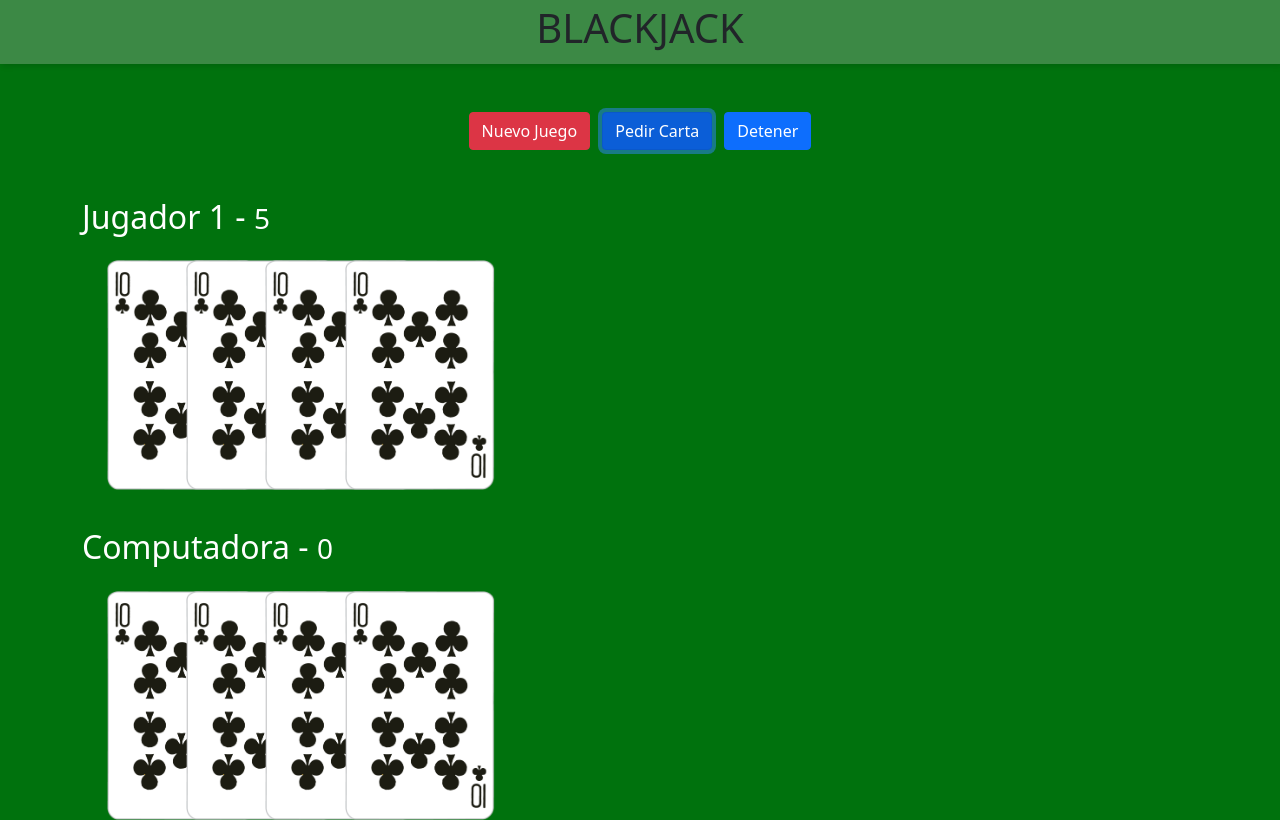
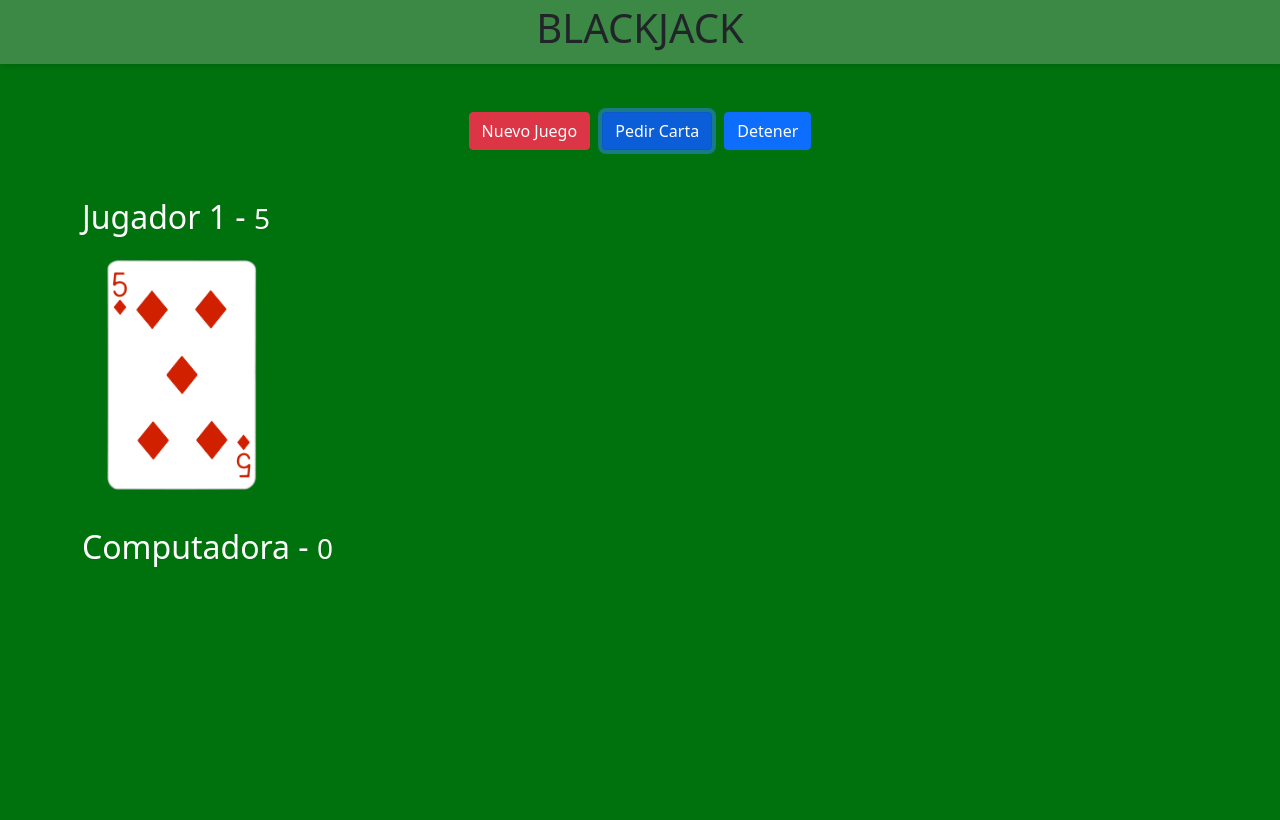
Before and after one commit to Jhon-Contreras/curso-js-moderno, a plain HTML site: page 02-blackjack/index.html in a window 1280 px wide. Both pictures are taken after a click on the button "Pedir Carta". Drawn offline with nearby package versions, Linux system fonts and the light colour scheme.

Commit message:
Creacion de etiquetas IMG en html, que van mostrandose de acuerdo a la carta random que va saliendo al hacer click, además, logica de puntos

```diff
--- a/02-blackjack/assets/js/juego.js
+++ b/02-blackjack/assets/js/juego.js
@@ -25,6 +25,9 @@ const btnDetener = document.querySelector('#btnDetener');
 // etiquetas small con puntos
 const puntosHtml = document.getElementsByTagName('small');
 
+// referencia a divs cartas
+const divCartasJugador = document.querySelector('#jugador-cartas');
+const divCartasComputadora = document.querySelector('#computadora-cartas');
 
 
 // funciona para crear deck de cartas
@@ -95,6 +98,20 @@ btnPedir.addEventListener('click', () => { //un callback, es una funcion ()=> qu
 
     puntosHtml[0].innerText = puntosJugador;
 
+    // creamos la etiqueta img
+    const imgCarta = document.createElement('img');
+    imgCarta.src = `assets/img/cartas/${carta}.png`; //carta dinamica
+    imgCarta.className = 'cartaImg'; // clase de las etiquetas img
+    // imgCarta.classList.add('cartaImg'); // otra alternativa para agregar clase
+    divCartasJugador.append( imgCarta );
 
+    // condiciones
+    // evaluamos si el jugador tiene mas de 21 puntos
+    if (puntosJugador > 21) {
+        console.warn('Perdiste');
+        btnPedir.disabled = true; //bloqueamos boton pedirCarta
+    } else if(puntosJugador === 21) {  // en caso el jugador logra 21, gana
+        console.warn('Ganaste');
+    }
 
 });
--- a/02-blackjack/index.html
+++ b/02-blackjack/index.html
@@ -36,10 +36,8 @@
             <div class="col-12">
                 <h2 class="mb-4">Jugador 1 - <small>0</small> </h2>
                 <div id="jugador-cartas" class="height-box">
-                    <img src="assets/img/cartas/10C.png" class="cartaImg" alt="">
-                    <img src="assets/img/cartas/10C.png" class="cartaImg" alt="">
-                    <img src="assets/img/cartas/10C.png" class="cartaImg" alt="">
-                    <img src="assets/img/cartas/10C.png" class="cartaImg" alt="">
+
+
                 </div>
             </div>
         </div>
@@ -49,10 +47,7 @@
             <div class="col-12">
                 <h2 class="mb-4">Computadora - <small>0</small> </h2>
                 <div id="computadora-cartas" class="height-box">
-                    <img src="assets/img/cartas/10C.png" class="cartaImg" alt="">
-                    <img src="assets/img/cartas/10C.png" class="cartaImg" alt="">
-                    <img src="assets/img/cartas/10C.png" class="cartaImg" alt="">
-                    <img src="assets/img/cartas/10C.png" class="cartaImg" alt="">
+
                 </div>
             </div>
         </div>
```
